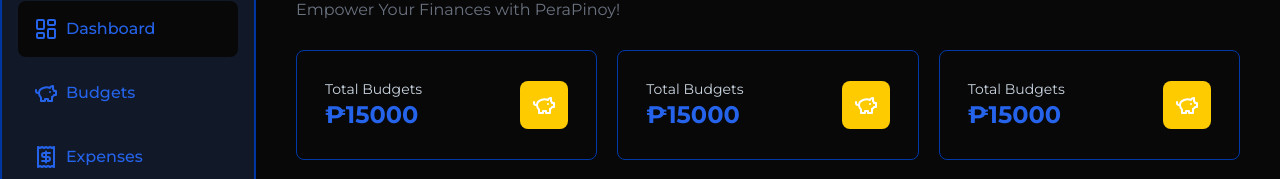
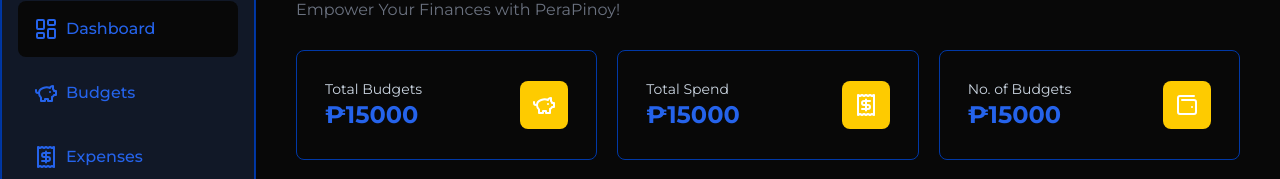
Before and after one commit to donyelqt/PeraPinoy, a Next.js app: page /dashboard in a window 1280 px wide. Shown: the part 123-302 px from the top of the page. Built offline with nearby package versions, Linux system fonts and the light colour scheme; no server answers.

Commit message:
Updated CardInfo component: imported additional icons, changed grid layout, and replaced icons in cards.

```diff
--- a/app/(routes)/dashboard/_components/CardInfo.jsx
+++ b/app/(routes)/dashboard/_components/CardInfo.jsx
@@ -1,9 +1,9 @@
-import { PiggyBankIcon } from 'lucide-react'
+import { PiggyBankIcon, ReceiptCentIcon, ReceiptIcon, Wallet2 } from 'lucide-react'
 import React from 'react'
 
 function CardInfo({ budgetList }) {
   return (
-    <div className='mt-7 grid grid-cols-1 md:grid-cols-3 gap-5'>
+    <div className='mt-7 grid grid-cols-1 md:grid-cols-2 lg:grid-cols-3 gap-5'>
       <div className='p-7 border rounded-lg flex items-center justify-between'>
         <div>
           <h2 className='text-sm text-slate-300'>Total Budgets</h2>
@@ -14,18 +14,18 @@ function CardInfo({ budgetList }) {
       </div>
       <div className='p-7 border rounded-lg flex items-center justify-between'>
         <div>
-          <h2 className='text-sm text-slate-300'>Total Budgets</h2>
+          <h2 className='text-sm text-slate-300'>Total Spend</h2>
           <h2 className='font-bold text-2xl text-blue-600'>₱15000</h2>
         </div>
-        <PiggyBankIcon
+        <ReceiptIcon
           className='bg-tertiary p-3 h-12 w-12 rounded-lg text-white' />
       </div>
       <div className='p-7 border rounded-lg flex items-center justify-between'>
         <div>
-          <h2 className='text-sm text-slate-300'>Total Budgets</h2>
+          <h2 className='text-sm text-slate-300'>No. of Budgets</h2>
           <h2 className='font-bold text-2xl text-blue-600'>₱15000</h2>
         </div>
-        <PiggyBankIcon
+        <Wallet2
           className='bg-tertiary p-3 h-12 w-12 rounded-lg text-white' />
       </div>
     </div>
```
